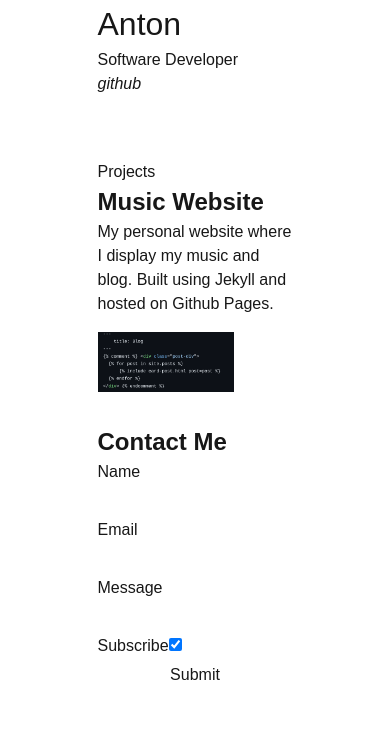
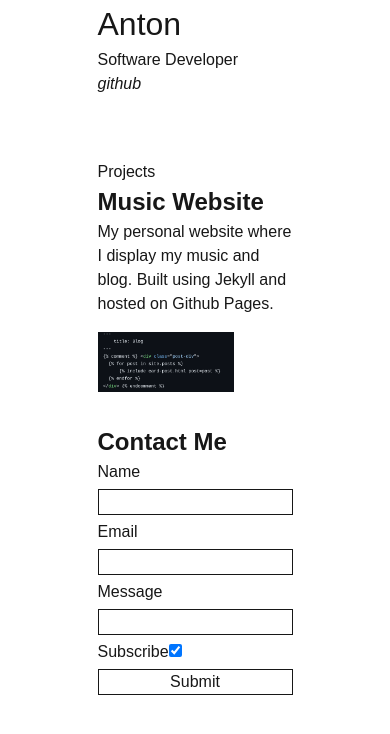
Before and after one commit to audioanton/dev-website-frontend, a Next.js app: page / in a window 390 px wide. Shown: the top 734 px of the page. Built offline with nearby package versions, Linux system fonts and the light colour scheme.

Commit message:
added error messages from api to ui. also added som responsive css to button/button clicks and color theme.

```diff
--- a/app/ui/components/ContactForm.tsx
+++ b/app/ui/components/ContactForm.tsx
@@ -1,5 +1,6 @@
 import React, { useState } from "react"
 import styles from "@/app/ui/form.module.css"
+import { error } from "console";
 
 
 const ContactForm: React.FC = () => {
@@ -7,6 +8,7 @@ const ContactForm: React.FC = () => {
 
     const handleSubmit = async (e: React.FormEvent<HTMLFormElement>) => {
         e.preventDefault()
+        setResponseMessage('')
 
         const form = e.target as HTMLFormElement
         const formValues = Object.fromEntries(new FormData(form).entries())
@@ -15,26 +17,26 @@ const ContactForm: React.FC = () => {
         parsedFormValues['subscribed'] = formValues.subscribed === "on" ? true : false
 
         try {
-            await fetch("/api/contact-form", {
+            const response = await fetch("/api/contact-form", {
                 method: 'POST',
                 headers: {'Content-Type': 'application/json'},
                 body: JSON.stringify(parsedFormValues)
             })
-            .then(
-                (response) => {
-                    const data = response.text()
-                    if (!response.ok) {
-                        throw new Error(`HTTP Error. Status: ${response.status}`)
-                    }
-                    console.log(data)
-                })
+
+            if(!response.ok) {
+                const res = await response.json()
+                if (res['errors']) {
+                    const errors = res['errors'].join(", ")
+                    setResponseMessage(errors)
+                }
+                throw new Error('HTTP error')
+            }
 
             setResponseMessage('Thanks for contacting me!')
             form.reset()
 
         } catch (err) {
             console.log(err)
-            setResponseMessage("An error ocurred")
         }
     }
 
@@ -52,7 +54,7 @@ const ContactForm: React.FC = () => {
                     <input type="checkbox" name="subscribed" defaultChecked></input>
                 </div>
 
-                <button className={styles.formInput} type="submit">Submit</button>
+                <button className={`${styles.formInput} ${styles.formButton}`} type="submit">Submit</button>
 
                 {responseMessage && <p>{responseMessage}</p>}
 
--- a/app/ui/form.module.css
+++ b/app/ui/form.module.css
@@ -1,3 +1,15 @@
+:root {
+  --border-color: #171717;
+}
+
+@media (prefers-color-scheme: dark) {
+  :root {
+    --border-color: #ffffff;
+  }
+}
+
+
+
 .contactForm {
     display: flex;
     flex-direction: column;
@@ -10,6 +22,18 @@
   font-weight: bold;
 }
 
+.formInput {
+  border: 1px solid var(--border-color);
+}
+
+.formButton:hover {
+    background-color: orange;
+}
+
+.formButton:active {
+  background-color: gray;
+}
+
 @media (prefers-color-scheme: dark) {
   .formInput {
     border: 1px solid white;
```
